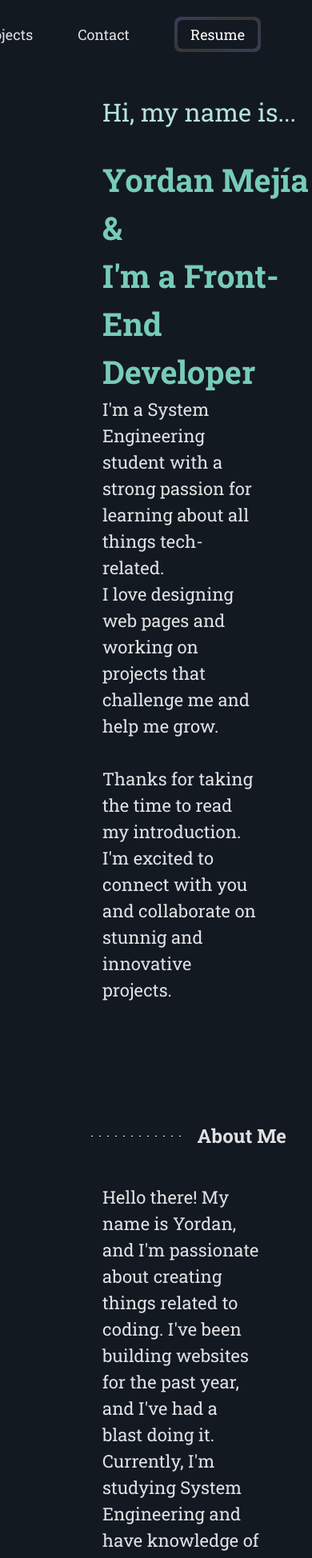
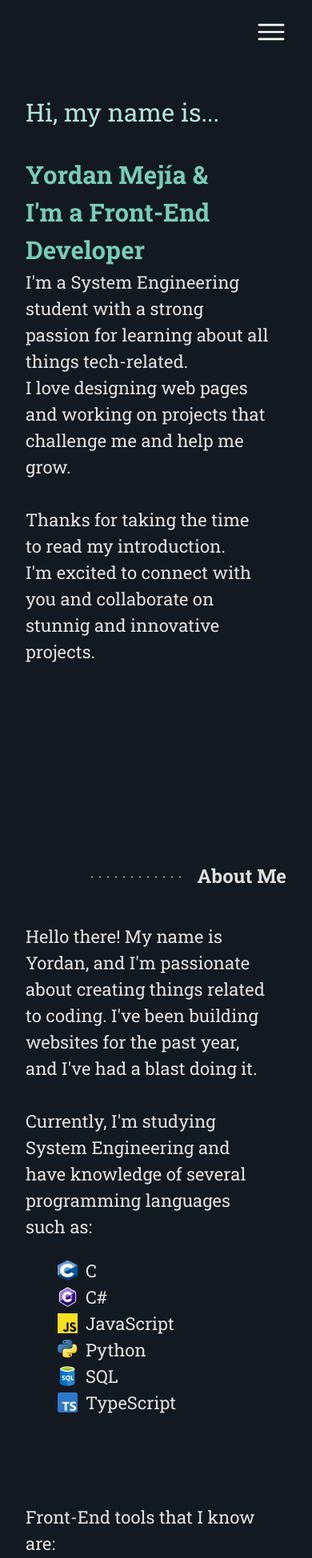
Before and after one commit to Jordan0105/Portfolio, a React (Vite) app: page / in a window 390 px wide. Shown: the top 1948 px of the page at 80% size. Built offline with nearby package versions, Linux system fonts and the light colour scheme.

Commit message:
Responsive were added

```diff
--- a/components/About Me.jsx
+++ b/components/About Me.jsx
@@ -33,9 +33,10 @@ function AboutMe() {
         <p className="about__description__text">
           Hello there! My name is Yordan, and I&#39;m passionate about creating
           things related to coding. I&#39;ve been building websites for the past
-          year, and I&#39;ve had a blast doing it. Currently, I&#39;m studying
-          System Engineering and have knowledge of several programming languages
-          such as:
+          year, and I&#39;ve had a blast doing it. <br />
+          <br />
+          Currently, I&#39;m studying System Engineering and have knowledge of
+          several programming languages such as:
         </p>
         <ul className="about__list__languages">
           <li className="about__item__language">
@@ -96,7 +97,9 @@ function AboutMe() {
         </ul>
         <br />
         <br />
-        Front-End tools that I know are:
+        <p className="about__frontend__text">
+          Front-End tools that I know are:
+        </p>
         <div className="about__list__fronTools">
           <AttentionSeeker effect="tada" cascade>
             <img
@@ -137,8 +140,10 @@ function AboutMe() {
             />
           </AttentionSeeker>
         </div>
-        And here are some of the version control and testing tools I&#39;ve
-        used:
+        <p className="about__vc__testing__text">
+          And here are some of the version control and testing tools I&#39;ve
+          used:
+        </p>
         <div className="about__list__testingTools">
           <AttentionSeeker effect="tada" cascade delay={2800}>
             <img
--- a/components/My Projects.jsx
+++ b/components/My Projects.jsx
@@ -3,9 +3,9 @@ import "../src/css/css-components/Projects.css";
 
 function MyProjects() {
   useEffect(() => {
-    const project__list__card = document.getElementsByClassName(
-      "project__list__card"
-    )[0];
+    // const project__list__card = document.getElementsByClassName(
+    //   "project__list__card"
+    // )[0];
   }, []);
 
   return (
--- a/components/Navigation Bar.jsx
+++ b/components/Navigation Bar.jsx
@@ -23,6 +23,14 @@ function NavigationBar() {
               <span className="menu__button__text">Resume</span>
             </button>
           </li>
+          <li className="menu__button__smaller__screen">
+            <img
+              src="../assets/Icons/Menu.svg
+              "
+              alt="Menu"
+              className="menu__smaller__screen__icon"
+            />
+          </li>
         </ul>
       </nav>
     </header>
--- a/src/css/css-components/About Me.css
+++ b/src/css/css-components/About Me.css
@@ -5,8 +5,8 @@
     justify-content: flex-end;
     /* margin-right: 4.5rem;
     margin-left: 8rem; */
-    padding-bottom: 8rem;
-
+    padding: 8rem 0;
+    width: 100vw;
 }
 
 /* TODO: Create a p margin for every about text like:
@@ -16,6 +16,12 @@
 .about__title,
 .projects__title {
     margin-right: 2rem;
+    /* font-size: clamp(12px, 6vw, 22px); */
+
+}
+
+.about__title {
+    margin-top: -10px;
 }
 
 
@@ -26,24 +32,31 @@
     position: relative;
     height: 1px;
     float: left;
-    top: 50%;
+    /* top: 50%; */
     width: 30vw;
     margin-right: 5vw;
+    margin-top: 19px;
     background-image: radial-gradient(rgb(255, 255, 255) 10%, transparent 0);
     background-size: 10px 1px;
-
 }
 
 .about__description {
     font-size: calc(min(40px, max(22px, 8vw)));
-    font-size: clamp(12px, 8vw, 22px);
+    font-size: clamp(12px, 6vw, 22px);
     margin-left: 8rem;
     padding-bottom: 8rem;
 
 }
 
+@media (max-width: 580px) {
+    .about__description {
+        margin-left: 2rem;
+    }
+}
+
 .about__description__text {
-    width: 75%;
+    /* width: 75%; */
+    width: 85%;
 
 }
 
@@ -70,7 +83,14 @@
     /* animation: typing 4s steps(22), blink .5s step-end infinite alternate; */
 }
 
+.about__frontend__text,
+.about__vc__testing__text {
+    width: 85%;
+}
 
+.about__vc__testing__text {
+    margin-top: 27rem;
+}
 
 
 @keyframes typing {
@@ -99,6 +119,9 @@
 .about__list__fronTools,
 .about__list__testingTools {
     display: flex;
+    position: absolute;
+    left: 0;
+    /* margin: 0 3rem; */
     align-items: center;
     justify-content: space-evenly;
     margin: 3rem 0;
@@ -108,31 +131,78 @@
 
 
 
+/* .probando {
+    display: flex;
+    position: absolute;
+    left: 0;
+    margin: 0 3rem;
+    align-items: center;
+    justify-content: space-evenly;
+    margin: 0 auto;
+    width: 100%;
+    flex-wrap: wrap;
+    border: 1px solid white;
+} */
+
 .about__item__fronTool {
-    width: 100px;
-    height: 90px;
+    width: 20vw;
+    min-width: 30px;
+    max-width: 100px;
+    height: auto;
+    max-height: 75px;
+    margin: 2rem 2rem 0rem 2rem;
 }
 
 .about__item__tesTool {
-    width: 80px;
-    height: 70px;
+    width: 10vw;
+    min-width: 55px;
+    max-width: 75px;
+    height: auto;
+    max-height: 75px;
+    margin: 2rem 2rem 0rem 2rem;
+    /* height: 70px; */
+    /* display: none; */
+}
+
+/* TODO: Create  a max-width 580px css media query */
+
+
+#htmLogo {
+    min-width: 85px;
 }
 
 #CSSLogo {
-    width: 75px;
+    max-width: 73px;
+    min-width: 48px;
+    width: 14vw;
+
 }
 
 #SassLogo {
-    width: 80px;
-    height: 65px;
+    max-width: 85px;
+    /* height: 65px; */
 }
 
 #BootstrapLogo {
-    height: 75px;
+    max-width: 85px;
+    max-height: 70px;
+    min-height: 23px;
+    height: 8vh;
+
 }
 
+@media (max-width: 461px) {
+    #BootstrapLogo {
+        height: 7vh;
+    }
+}
+
+/* TODO: whne screen is less than 459px css widless */
+
 #BulmaLogo {
-    width: 80px;
+
+    height: 12vh;
+    max-height: 90px;
 }
 
 #githubLogo {
--- a/src/css/css-components/Button.css
+++ b/src/css/css-components/Button.css
@@ -35,3 +35,26 @@
     -ms-transform: scale(0.8);
     transform: scale(0.8);
 }
+
+.menu__button__smaller__screen {
+    display: none;
+    padding: 0.3rem 2rem;
+
+}
+
+.menu__smaller__screen__icon {
+    width: 2.4rem;
+    /* padding: 0 1rem; */
+    /* background-color: white; */
+}
+
+@media (max-width: 667px) {
+    .menu__list li:not(:last-child) {
+        display: none;
+    }
+
+    .menu__button__smaller__screen {
+        display: block;
+    }
+
+}
--- a/src/css/css-components/Intro.css
+++ b/src/css/css-components/Intro.css
@@ -1,6 +1,15 @@
 .intro {
     margin-left: 8rem;
     padding-bottom: 8rem;
+    width: 100vw;
+}
+
+@media (max-width: 580px) {
+
+    .intro,
+    .about__description {
+        margin-left: 2rem;
+    }
 }
 
 .intro__greeting {
@@ -13,7 +22,9 @@
 .intro__profession,
 .intro__my__name {
     font-size: calc(min(80px, max(40px, 8vw)));
-    font-size: clamp(40px, 8vw, 80px);
+    /* font-size: clamp(40px, 8vw, 80px); */
+    font-size: clamp(30px, 8vw, 80px);
+
     padding: 0;
     margin: 0;
     color: #77cbb9;
@@ -21,7 +32,9 @@
 
 .intro__description {
     font-size: calc(min(40px, max(22px, 8vw)));
-    font-size: clamp(12px, 8vw, 22px);
-    width: 75%;
+    /* font-size: clamp(12px, 8vw, 22px); */
+    font-size: clamp(12px, 6vw, 22px);
+
+    width: 85%;
 
 }
```
Also changed, not shown: assets/Icons/Menu.svg (added).
